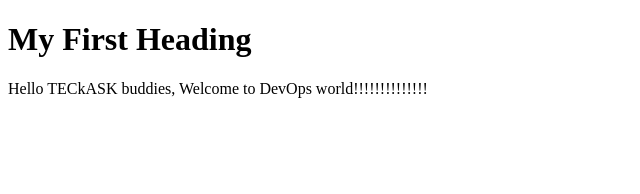
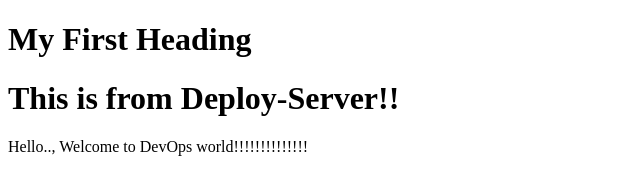
Before and after one commit to lindamaijo/task-innovature-, a plain HTML site: page index.html in a window 1280 px wide. Shown: the whole page, without its empty margins (0-640 px from the left). Drawn offline with Linux system fonts and the light colour scheme.

Commit message:
Update index.html

```diff
--- a/index.html
+++ b/index.html
@@ -3,7 +3,9 @@
 <body>
 
 <h1>My First Heading</h1>
-<p>Hello TECkASK buddies, Welcome to DevOps world!!!!!!!!!!!!!!</p>
+  <h1>This is from Deploy-Server!! </h1>
+<p>Hello.., Welcome to DevOps world!!!!!!!!!!!!!!</p>
+
 
 </body>
 </html>
```
